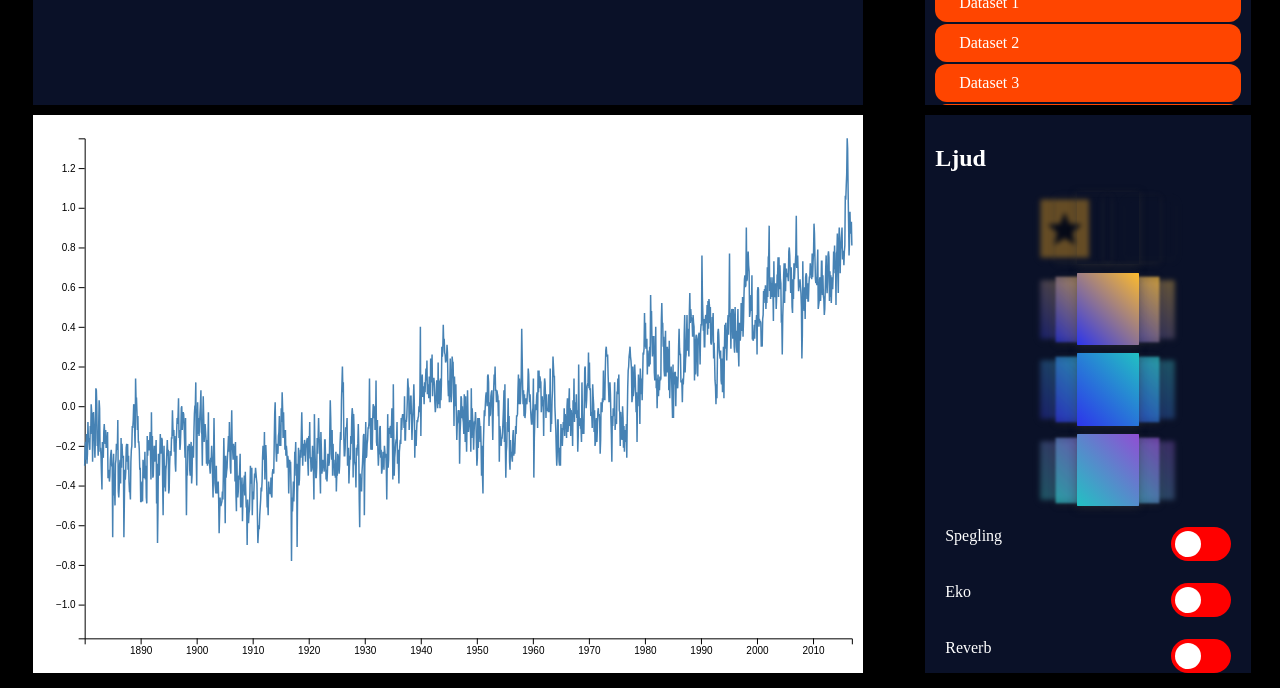
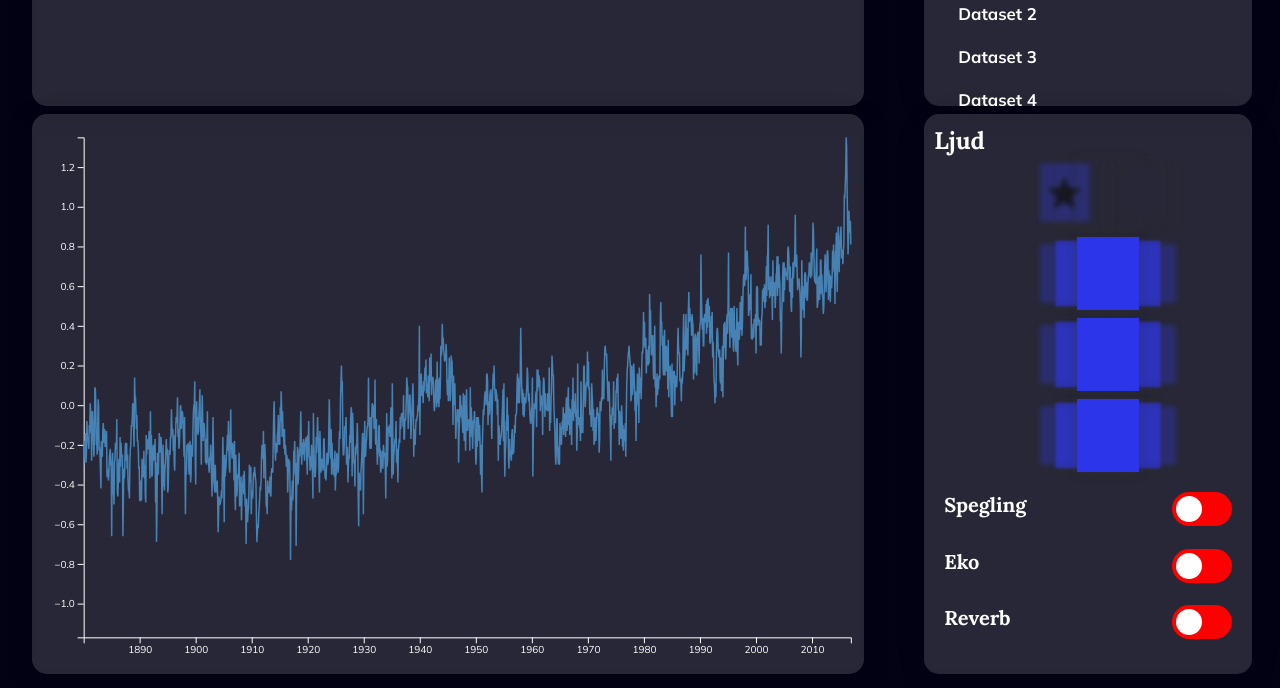
Before and after one commit to aannajonssonn/TNM100-sonifiering, a plain HTML site: page index.html in a window 1280 px wide. Shown: the part 112-800 px from the top of the page. Drawn offline with nearby package versions, Linux system fonts and the light colour scheme.

Commit message:
Styling: font and colors

```diff
--- a/css/carousel.css
+++ b/css/carousel.css
@@ -1,16 +1,3 @@
-/*html,
-body {
-  padding: 0;
-  margin: 0;
-}
-
-html {
-  height: 100vh;
-}
-
-body {
-  height: 100vh;
-}*/
 
 .carousel {
   display: flex;
@@ -29,14 +16,13 @@ body {
   height: 100%;
   perspective: 100%;
   justify-content: center;
-  background-color:  #0A1128;
+  /*background-color:  #0A1128;*/
 }
 
 .carousel__item {
   display: flex;
   align-items: center;
   justify-content: center;
-  color: #fff;
   font-size: 0px;
   width: 20%;
   height: 90%;
@@ -48,7 +34,7 @@ body {
 
 /* Style of each carousel list */
 #waveform>ul>:nth-child(1) {
-  background-color: orange;
+  background-color: #2D35EB;;
   background-image: url("../images/star.png");
   background-repeat: no-repeat;
   background-size: 70%;
@@ -56,15 +42,18 @@ body {
 }
 
 #genre>ul>li {
-  background: linear-gradient(45deg, #2D35EB 0%, #fdbb2d 100%);
+  /*background: linear-gradient(45deg, #2D35EB 0%, #fdbb2d 100%);*/
+  background-color: #2D35EB;
 }
 
 #sound>ul>li {
-  background: linear-gradient(45deg, #2D35EB 0%, #22c1c3 100%);
+  /*background: linear-gradient(45deg, #2D35EB 0%, #22c1c3 100%);*/
+  background-color: #2D35EB;
 }
 
 #filter>ul>li {
-  background: linear-gradient(45deg, #22c1c3 0%, #904ED4 100%);
+  /*background: linear-gradient(45deg, #22c1c3 0%, #904ED4 100%);*/
+  background-color: #2D35EB;
 }
 
 /*.carousel__item:nth-child(1) {
--- a/css/datasets.css
+++ b/css/datasets.css
@@ -1,18 +1,11 @@
 #datasets div {
-  background-color: orangered;
-  /* Green background */
   border: 0px;
-  /* No border */
   border-radius: 12px;
   margin: 0.25vh auto 0.25vh auto;
-  color: white;
-  /* White text */
   padding: 10px 24px;
-  /* Some padding */
   /*cursor: pointer;*/
-  /* Pointer/hand icon */
   width: 100%;
-  /* Set a width if needed */
   display: block;
-  /* Make the buttons appear below each other */
+  font-family: Mulish, Noto Serif, Source Sans Pro, Nunito Sans,sans-serif;
+  font-size: 1.05rem;
 }
--- a/css/onoff.css
+++ b/css/onoff.css
@@ -1,10 +1,12 @@
 .onoff {
-    background-color: #0A1128;
+    /*background-color: #0A1128;*/
     padding: 10px;
     margin: 0.7% auto 0.7% auto;
     height: 10%;
     width: 100%;
-    color: white;
+    font-family: Yeseva One, Lora, Nunito Sans, sans-serif;
+    font-weight: 700;
+    font-size: 1.25rem;
 }
 
 .switch {
--- a/css/style.css
+++ b/css/style.css
@@ -1,5 +1,30 @@
+@import url('https://fonts.googleapis.com/css2?family=Open+Sans+Condensed:wght@300;400;500;700&display=swap');
+@import url('https://fonts.googleapis.com/css2?family=Mulish:wght@300;400;500;700&display=swap');
+@import url('https://fonts.googleapis.com/css2?family=Lora:wght@300;400;600;700&display=swap');
+@import url('https://fonts.googleapis.com/css2?family=Noto+Serif:wght@300;400;600;700&display=swap');
+
+:root {
+  --background-col: #020214;
+  --font-col: white;
+}
+
+* {
+  box-sizing: border-box;
+  font-family: Mulish, Noto Serif, Source Sans Pro, Nunito Sans,sans-serif;
+  color: var(--font-col);
+}
+
+h1, h2, h3, h4{
+  font-family: Yeseva One, Lora, Nunito Sans, sans-serif;
+  font-weight: 700;
+  margin: 0;
+  padding: 0;
+}
+
 body {
-  background-color: rgb(0, 0, 0);
+  background-color: var(--background-col);
+  /*background-image: url("more-leaves-on-green.png");
+  background-attachment: fixed;*/
   margin: 0;
 }
 
@@ -11,56 +36,55 @@ body {
 }
 
 #left {
-  background-color: #000000;
   width: 70%;
 }
 
 #right {
-  background-color: #000000;
   width: 30%;
 }
 
 .box {
-  border: 1px solid black;
+  border: 0px solid black;
   margin: 1vh auto 1vh auto;
   overflow: auto;
   padding: 10px;
   width: 95%;
+  /* From https://css.glass */
+  background: rgba(255, 255, 255, 0.15);
+  border-radius: 16px;
+  box-shadow: 0 4px 30px rgba(0, 0, 0, 0.1);
+  backdrop-filter: blur(7.1px);
+  -webkit-backdrop-filter: blur(10px);
 }
 
 #header {
-  background-color: #0A1128;
   height: 25vh;
+  border-radius: 15px;
 }
 
 #graph {
-  background-color: white;
+  background: rgba(255, 255, 255, 0.15);
   padding: 0;
   height: 70vh;
+  border-radius: 15px;
 }
 
 #data {
-  background-color: #0A1128;
   width: 90%;
   height: 25vh;
+  border-radius: 15px;
 }
 
 #settings {
-  background-color: #0A1128;
   width: 90%;
   height: 70vh;
+  border-radius: 15px;
 }
 
 .title {
-  background-color: #0A1128;
   margin: 0.2% auto 0.2% auto;
   height: auto;
   width: 100%;
-  color: white;
-}
-
-* {
-  box-sizing: border-box;
 }
 
 /* Clear floats after the columns */
@@ -80,12 +104,12 @@ body {
 }
 
 ::-webkit-scrollbar-thumb {
-  background-color:  rgb(55, 58, 68);
-  border-radius: 20px;
+  background-color: rgb(99, 104, 117);
+  border-radius: 15px;
   border: 6px solid transparent;
   background-clip: content-box;
 }
 
 ::-webkit-scrollbar-thumb:hover {
-  background-color: rgb(99, 104, 117);
+  background-color: rgb(165, 165, 165);
 }
--- a/index.html
+++ b/index.html
@@ -20,6 +20,7 @@
             <div class="box" id="header">
                 <div class="title">
                     <h1>Sonifiering</h1>
+                    <p> Lite rolig information om den här grejen.</p>
                 </div>
                 <div></div>
 
@@ -82,7 +83,6 @@
                 <div id="mirror" class="onoff">
                     Spegling
                     <label class="switch">
-
                         <input type="checkbox" id="mirror-button">
                         <span class="slider round"></span>
                     </label>
@@ -90,7 +90,6 @@
                 <div id="echo" class="onoff">
                     Eko
                     <label class="switch">
-
                         <input type="checkbox" id="echo-button">
                         <span class="slider round"></span>
                     </label>
```
